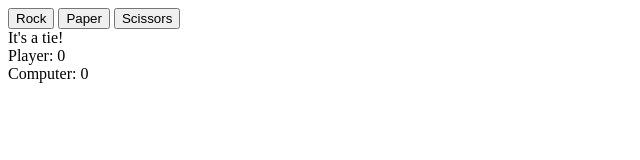
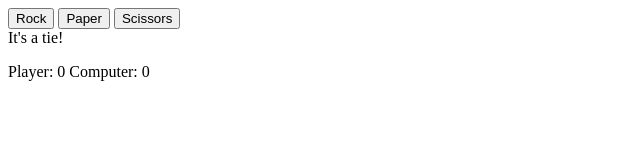
Before and after one commit to magatdarwin/rock-paper-scissors, a plain HTML site: page index.html in a window 1280 px wide. Both pictures are taken after a click on the button "Rock". Shown: the whole page, without its empty margins (0-640 px from the left). Drawn offline with Linux system fonts and the light colour scheme.

Commit message:
Change score display

```diff
--- a/index.html
+++ b/index.html
@@ -17,8 +17,7 @@
 
   <div class="result"></div>
   <div class="score">
-    <div class="player"></div>
-    <div class="computer"></div>
+    <p>Player: <span class="player">0</span> Computer: <span class="computer">0</span></p>
   </div>
   <div class="gameover"></div>
 </body>
--- a/script.js
+++ b/script.js
@@ -64,8 +64,10 @@ function updateScore() {
     let playerScore = document.querySelector('.score .player');
     let computerScore = document.querySelector('.score .computer');
 
-    playerScore.textContent = `Player: ${PLAYER_SCORE}`;
-    computerScore.textContent = `Computer: ${COMPUTER_SCORE}`;
+    // playerScore.textContent = `Player: ${PLAYER_SCORE}`;
+    playerScore.textContent = PLAYER_SCORE;
+    // computerScore.textContent = `Computer: ${COMPUTER_SCORE}`;
+    computerScore.textContent = COMPUTER_SCORE;
 }
 
 const playerChoices = document.querySelectorAll('.choice');
```
